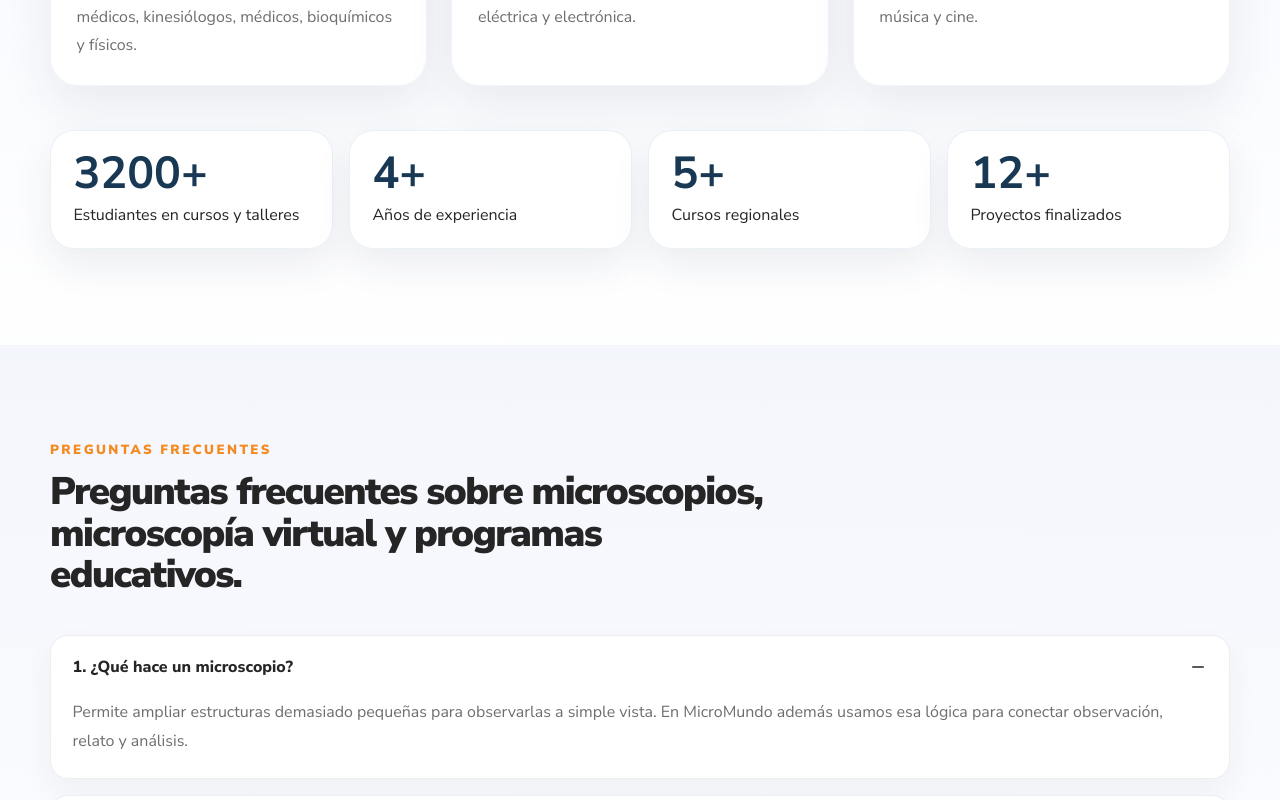
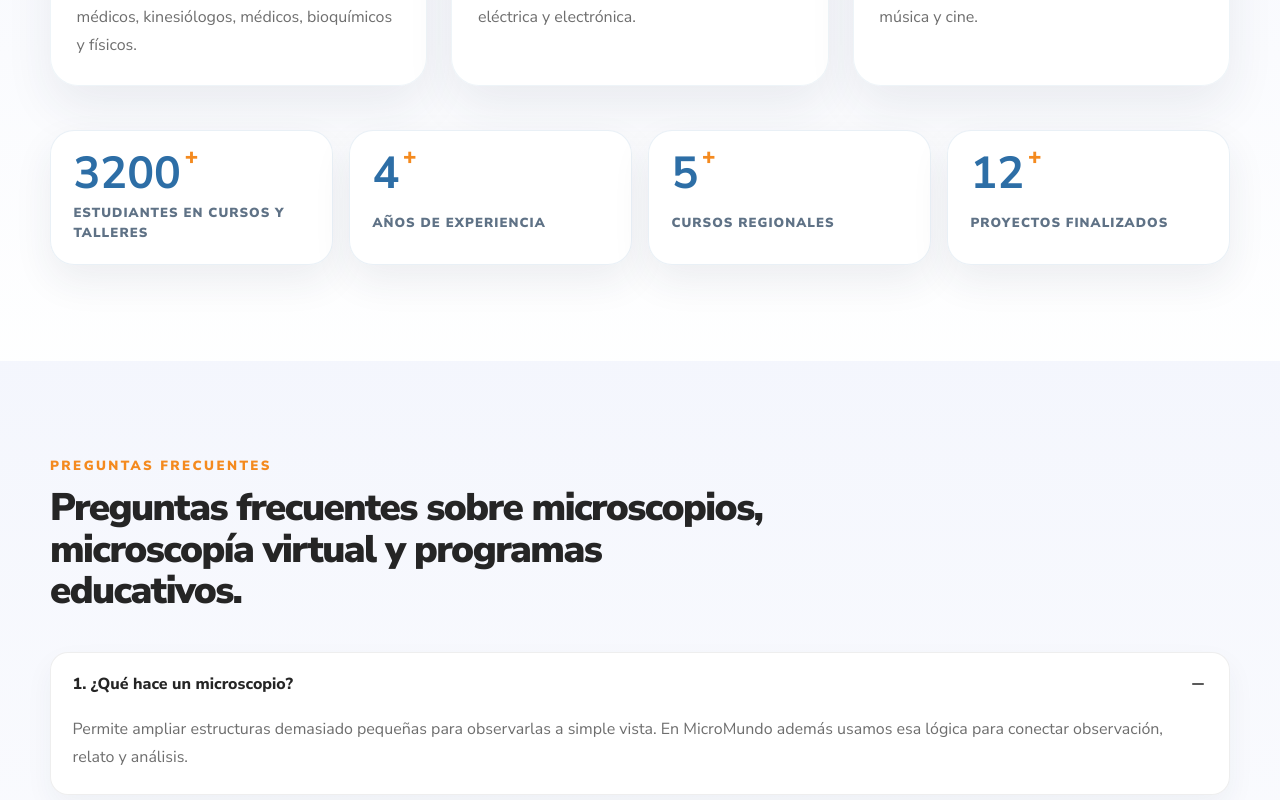
Before and after one commit to fsantibanezleal/FASL_Micromundo_landing, a React (Vite) app: page /about-us in a window 1280 px wide. Shown: the part 2420-3220 px from the top of the page. Built offline with nearby package versions, Linux system fonts and the light colour scheme.

Commit message:
fix: align about counters accent styling

```diff
--- a/src/pages/AboutPage.tsx
+++ b/src/pages/AboutPage.tsx
@@ -8,6 +8,15 @@ import {
   faqItems,
   teamMembers,
 } from "../data/siteData";
+
+function renderCounterValue(value: string) {
+  return (
+    <strong className="counter-card__value">
+      <span className="counter-card__number">{value.replace("+", "")}</span>
+      {value.includes("+") ? <sup className="counter-card__plus">+</sup> : null}
+    </strong>
+  );
+}
 
 export function AboutPage() {
   return (
@@ -54,8 +63,8 @@ export function AboutPage() {
                 data-reveal
                 style={{ transitionDelay: `${index * 90}ms` }}
               >
-                <strong>{item.value}</strong>
-                <span>{item.label}</span>
+                {renderCounterValue(item.value)}
+                <span className="counter-card__label">{item.label}</span>
               </article>
             ))}
           </div>
```
Also changed, not shown: 3 other files (tests, documents, lock files or other folders).
